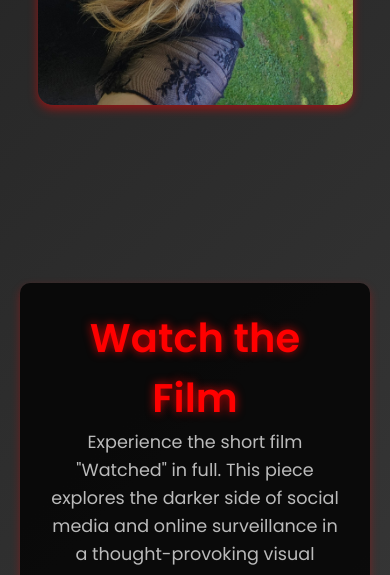
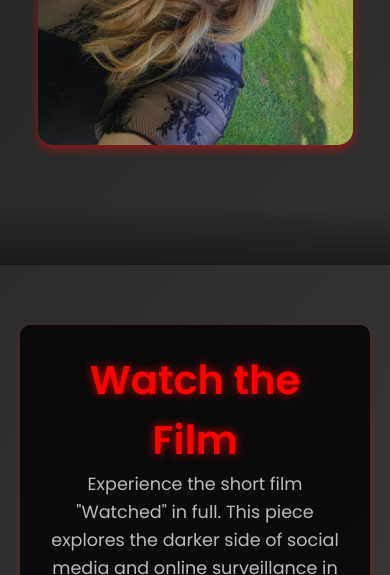
Before and after one commit to katesssu/FinalYearProject, a plain HTML site: page index.html in a window 390 px wide. Shown: the part 1000-1575 px from the top of the page. Drawn offline with Linux system fonts and the light colour scheme.

Commit message:
Update index.html

```diff
--- a/index.html
+++ b/index.html
@@ -23,8 +23,8 @@
             flex-direction: row;
             align-items: center;
             justify-content: center;
-            min-height: 100vh;
             padding: 20px;
+            margin: 40px 0;
         }
 
         .text-content {
@@ -79,20 +79,6 @@
             box-shadow: 0 4px 10px rgba(255, 0, 0, 0.5);
         }
 
-        @media (max-width: 768px) {
-            .container {
-                flex-direction: column;
-                text-align: center;
-            }
-
-            .text-content {
-                text-align: center;
-                margin-right: 0;
-                margin-bottom: 20px;
-            }
-        }
-
-
         .video-container {
             position: relative;
             padding-bottom: 56.25%;
@@ -110,10 +96,29 @@
             height: 100%;
         }
 
+        .section-divider {
+            height: 60px;
+            background: linear-gradient(to bottom, transparent, #1a1a1a);
+            width: 100%;
+        }
+
+        @media (max-width: 768px) {
+            .container {
+                flex-direction: column;
+                text-align: center;
+            }
+
+            .text-content {
+                text-align: center;
+                margin-right: 0;
+                margin-bottom: 20px;
+            }
+        }
     </style>
 </head>
 <body>
 
+    <!-- Info Section -->
     <div class="container">
         <div class="text-content">
             <h1>Watched</h1>
@@ -123,12 +128,14 @@
                 and challenge myself by learning new technologies independently. I will also be implementing 3D and 2D animation into
              this short film to showcase my skills within those sectors.</p>
             <p>This Short Film highlights the dangers of social media and shows how dangerous it can be if you are not aware of internet safety.</p>
-            <!--<a href="#more" class="btn">Learn More</a>-->
         </div>
         <div class="image-container">
             <img src="assets/20250214_094659.jpg" alt="Watched Movie Poster">
         </div>
     </div>
+
+    <!-- Section Divider -->
+    <div class="section-divider"></div>
 
     <!-- YouTube Video Section -->
     <div class="container">
@@ -142,6 +149,5 @@
         </div>
     </div>
 
-
 </body>
 </html>
```
Lines whose indentation alone changed are shown as unchanged.
